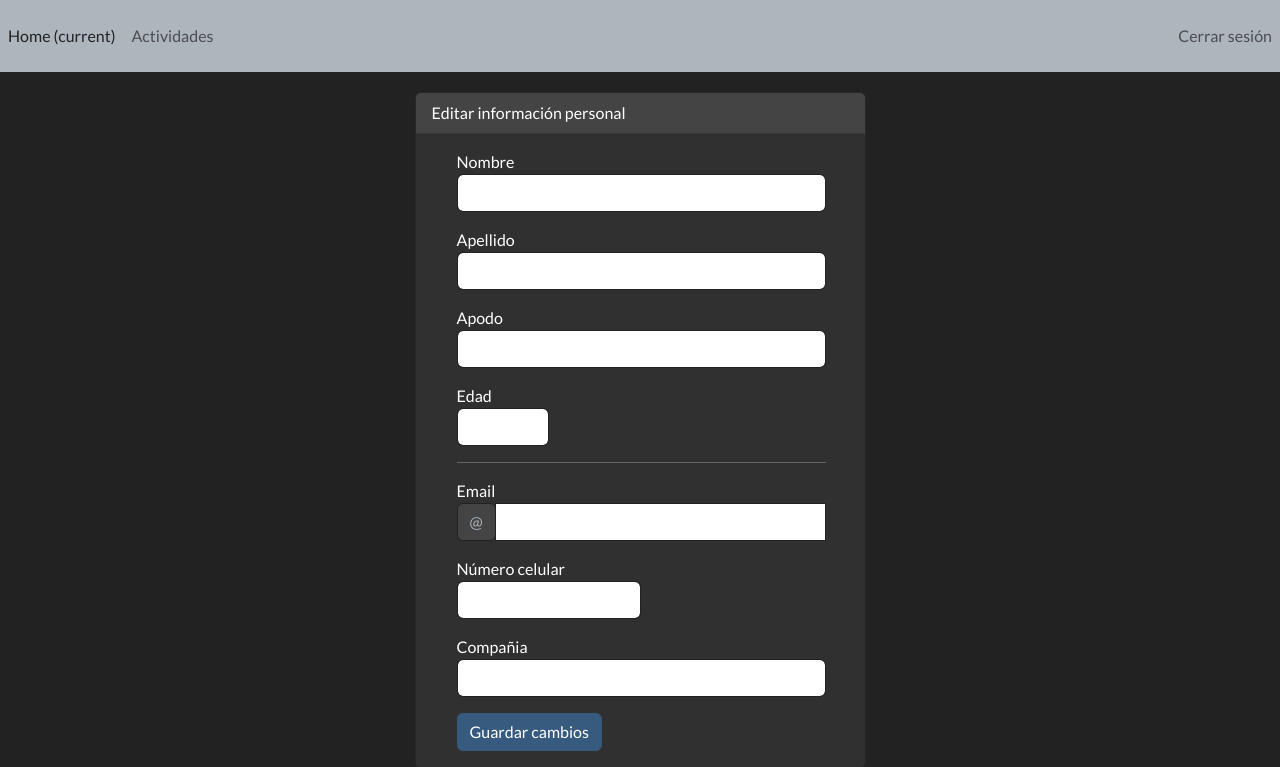
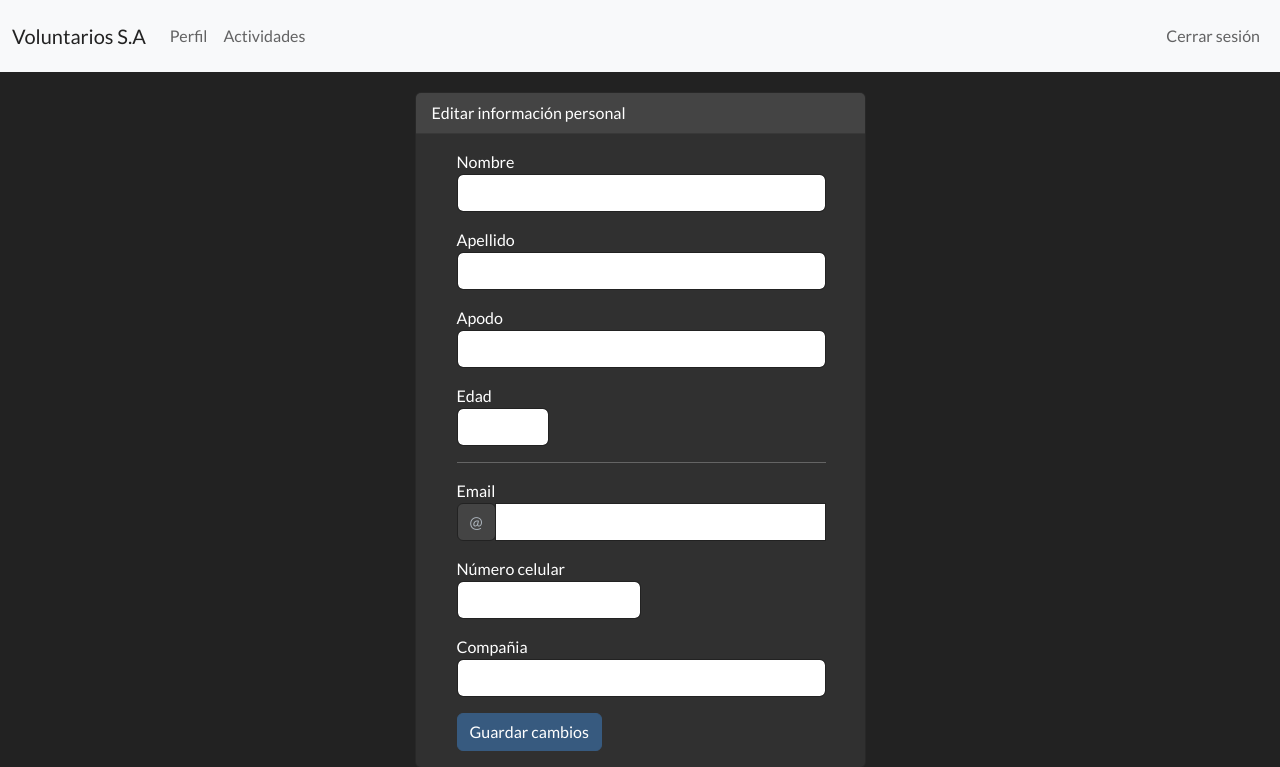
Before and after one commit to JJGL-2264422/WebVoluntarios, a PHP site: page /vista/formularios/cambio_perinfo.php in a window 1280 px wide. Shown: the top 767 px of the page. Run offline with PHP 8.4, Linux system fonts and the light colour scheme; a user stored in the database is signed in; data comes from the database, SQL or seed files in the repository.

Commit message:
Cambios minimos de la navbar.

```diff
--- a/vista/formularios/cambio_perinfo.php
+++ b/vista/formularios/cambio_perinfo.php
@@ -63,13 +63,16 @@
 </head>
 
 <body>
-    <nav class="navbar navbar-expand navbar-light bg-light justify-content-between">
+    <nav class="navbar navbar-expand navbar-light bg-body-tertiary">
+        <div class="container-fluid">
         <div class="nav navbar-nav">
-            <a class="nav-item nav-link active" href="#">Home <span class="sr-only">(current)</span></a>
-            <a class="nav-item nav-link" href="#">Actividades</a>
+            <a class="navbar-brand" href="MenuPrincipal.php">Voluntarios S.A</a>
+            <a class="nav-item nav-link" href="../perfil.php">Perfil</a>
+            <a class="nav-item nav-link" href="./menu_actividades.php">Actividades</a>
         </div>
         <div class="nav navbar-nav">
-            <a class="nav-item nav-link" href="#">Cerrar sesión</a>
+            <a class="nav-item nav-link" href="../../controlador/cerrar_sesion.php">Cerrar sesión</a>
+        </div>
         </div>
     </nav>
 
--- a/vista/menu_actividades.php
+++ b/vista/menu_actividades.php
@@ -25,7 +25,7 @@
             <a class="nav-item nav-link active" href="#">Actividades <span class="sr-only">(current)</span></a>
             </div>
             <div class="nav navbar-nav">
-            <a class="nav-item nav-link" href="#">Cerrar sesión</a>
+            <a class="nav-item nav-link" href="../controlador/cerrar_sesion.php">Cerrar sesión</a>
             </div>
         </div>
     </nav>
--- a/vista/perfil.php
+++ b/vista/perfil.php
@@ -77,7 +77,7 @@
     <div class="container-fluid">
       <div class="nav navbar-nav">
         <a class="navbar-brand" href="MenuPrincipal.php">Voluntarios S.A</a>
-        <a class="nav-item nav-link active" href="#">Perfil <span class="sr-only">(current)</span></a>
+        <a class="nav-item nav-link active" href="#">Perfil</a>
         <a class="nav-item nav-link" href="./menu_actividades.php">Actividades</a>
       </div>
       <div class="nav navbar-nav">
```
Also changed, not shown: vista/formularios/cambio_seguridad.php (+13 -0 lines).
